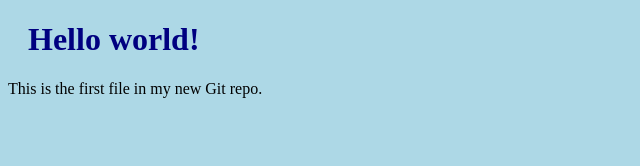
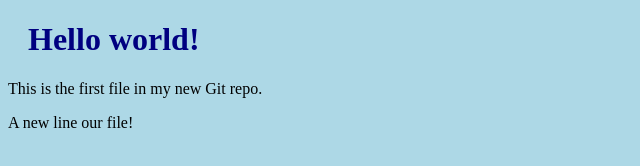
Before and after one commit to wojtekjurkowicz/helloworld, a plain HTML site: page index.html in a window 1280 px wide. Shown: the whole page, without its empty margins (0-640 px from the left). Drawn offline with Linux system fonts and the light colour scheme.

Commit message:
updated index.html with a new line

```diff
--- a/index.html
+++ b/index.html
@@ -8,6 +8,7 @@
 
 <h1>Hello world!</h1>
 <p>This is the first file in my new Git repo.</p>
+<p>A new line our file!</p>
 
 </body>
 </html>
```
